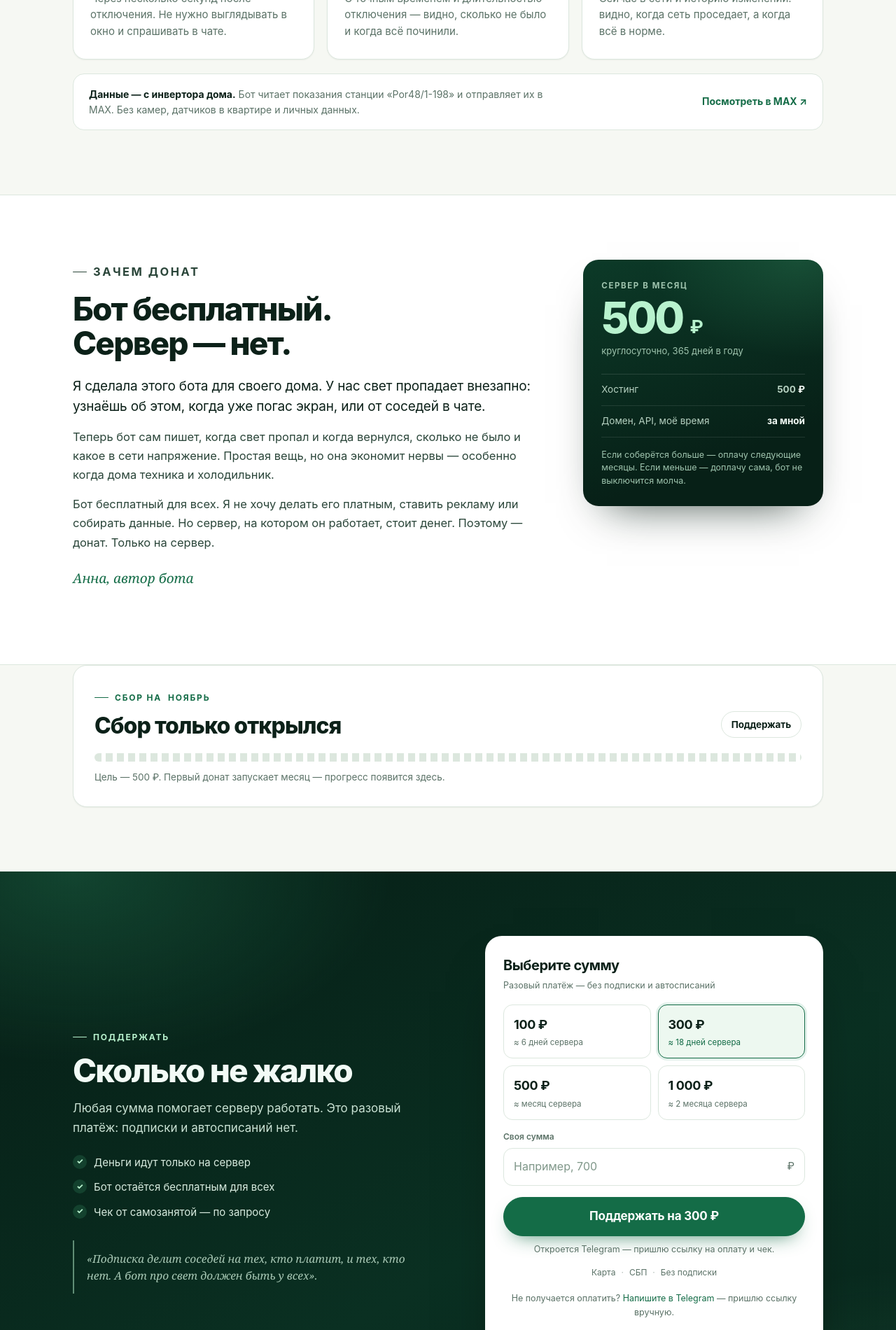
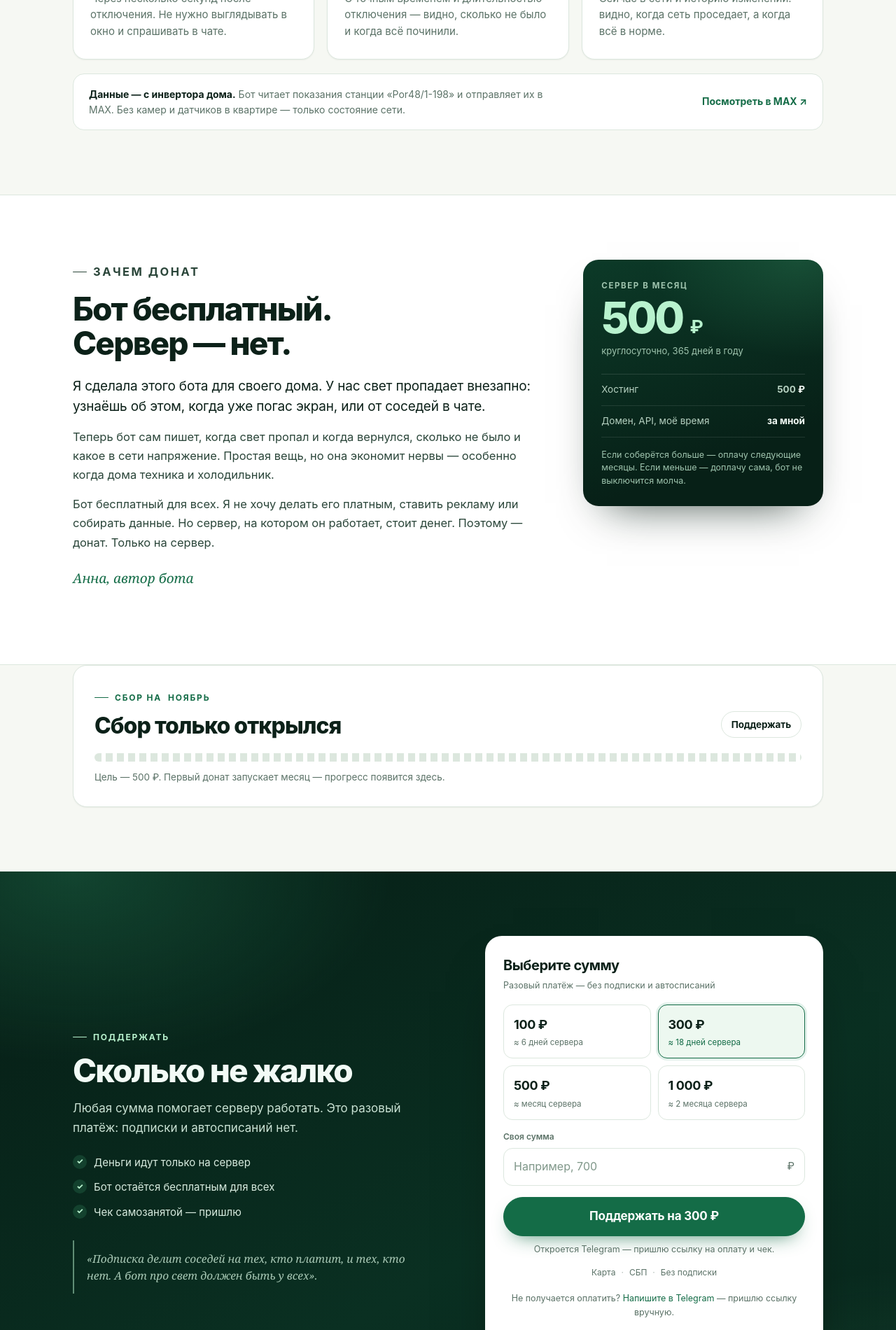
Before and after one commit to annaserba/bot, a plain HTML site: page index.html in a window 1280 px wide. Shown: the part 1340-3240 px from the top of the page at 70% size. Drawn offline with Linux system fonts and the light colour scheme.

Commit message:
Уточнены формулировки и чек

```diff
--- a/index.html
+++ b/index.html
@@ -176,7 +176,7 @@
       </div>
 
       <div class="strip">
-        <p class="strip__text"><b>Данные — с инвертора дома.</b> Бот читает показания станции «Por48/1-198» и отправляет их в MAX. Без камер, датчиков в квартире и личных данных.</p>
+        <p class="strip__text"><b>Данные — с инвертора дома.</b> Бот читает показания станции «Por48/1-198» и отправляет их в MAX. Без камер и датчиков в квартире — только состояние сети.</p>
         <a class="strip__link" data-bot href="https://max.ru/se14972607_bot">Посмотреть в MAX <span aria-hidden="true">↗</span></a>
       </div>
     </div>
@@ -236,7 +236,7 @@
         <ul class="pay__list">
           <li><span aria-hidden="true">✓</span> Деньги идут только на сервер</li>
           <li><span aria-hidden="true">✓</span> Бот остаётся бесплатным для всех</li>
-          <li><span aria-hidden="true">✓</span> Чек от самозанятой — по запросу</li>
+          <li><span aria-hidden="true">✓</span> Чек самозанятой — пришлю</li>
         </ul>
         <p class="pay__quote">«Подписка делит соседей на тех, кто платит, и тех, кто нет. А бот про свет должен быть у всех».</p>
       </div>
```
